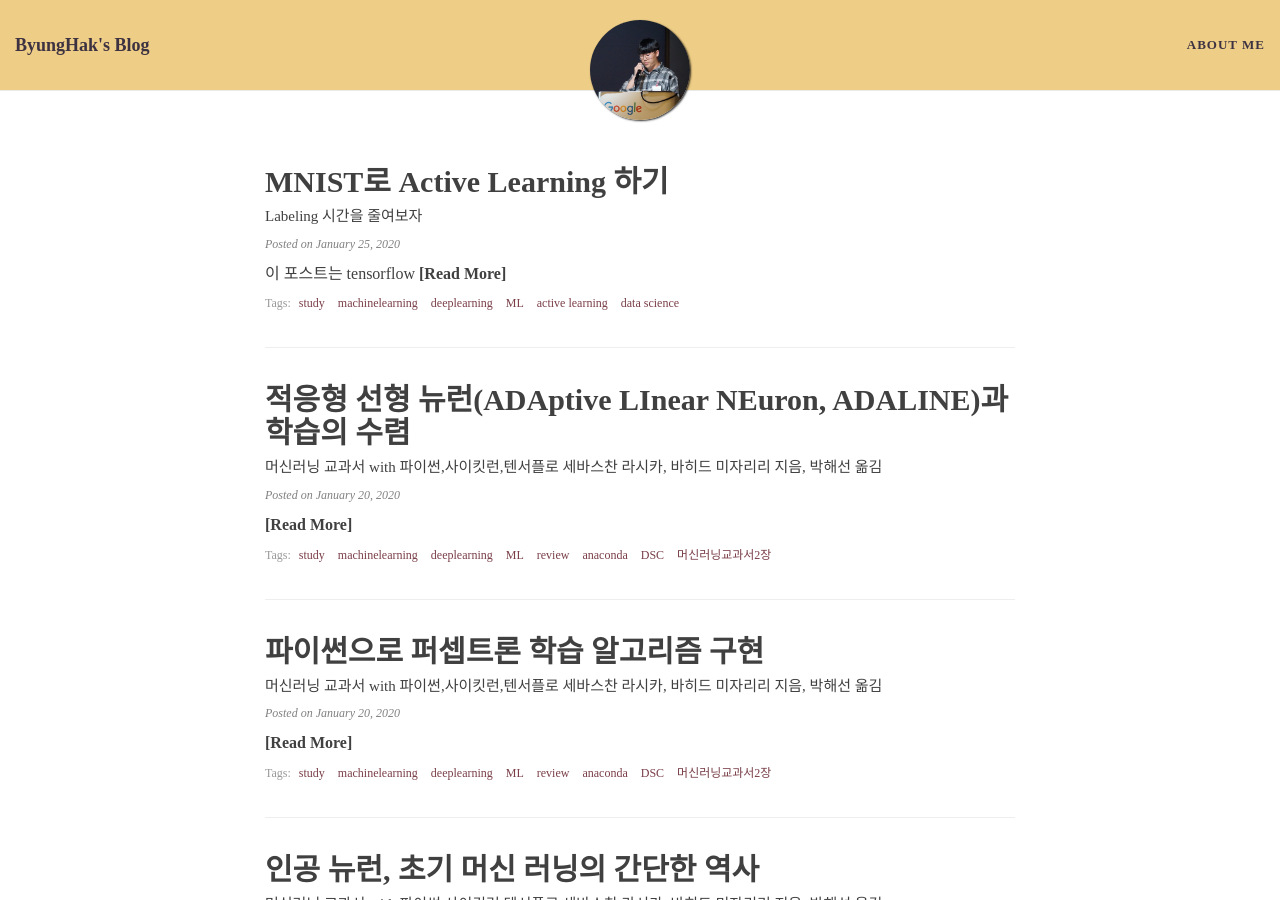
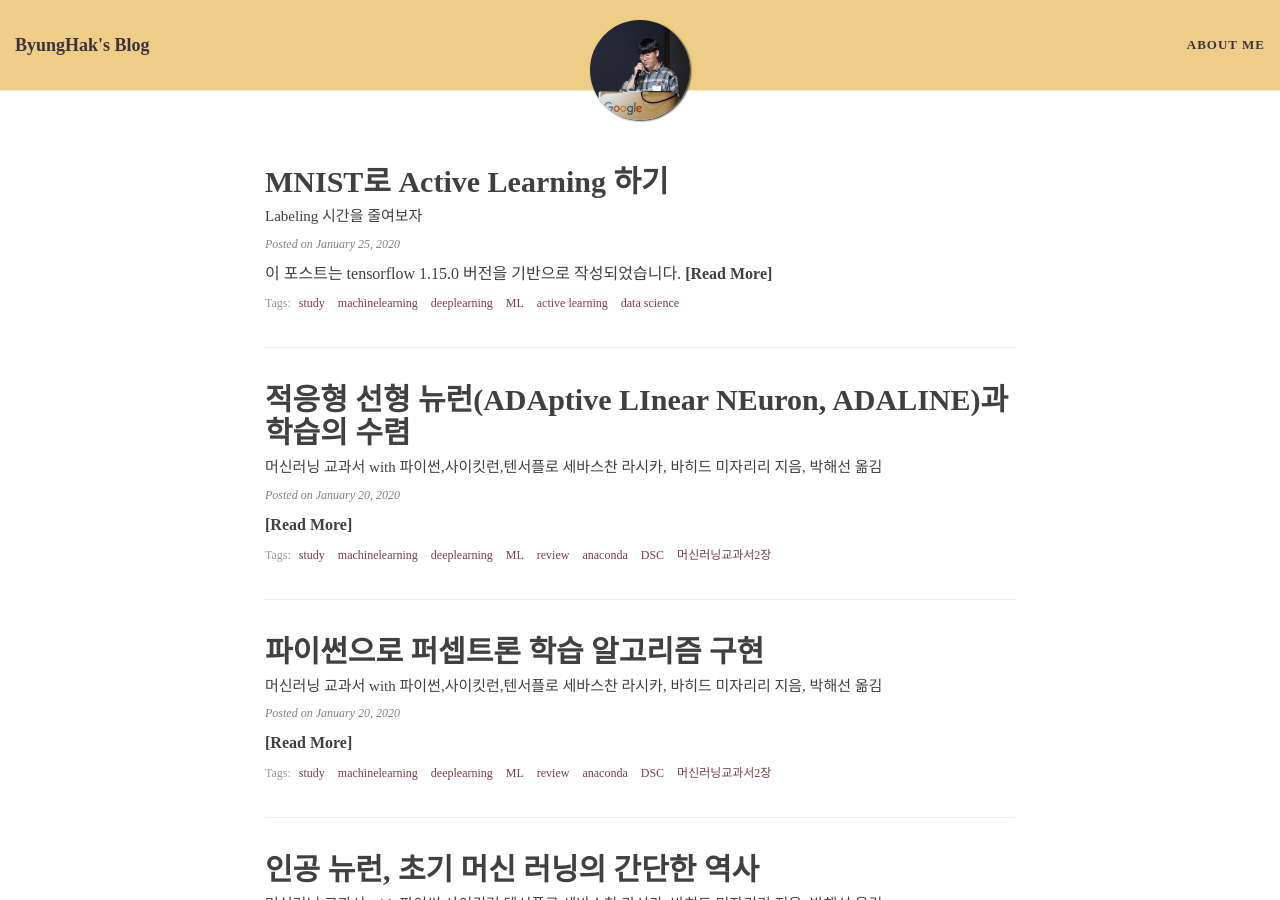
Before and after one commit to bengHak/benghak.github.io, a Jekyll site: the page built from index.html, in a window 1280 px wide and 900 px high. Built offline with Jekyll 4.4.1, drawn with Linux system fonts in a browser that asks for light colours; nearby versions of some CDN libraries; some web fonts are replaced; the list of posts is cut into pages by our own code.

Commit message:
텐서플로우 버전 명시

```diff
--- a/_posts/2020-01-25-ML_active_learning.md
+++ b/_posts/2020-01-25-ML_active_learning.md
@@ -9,7 +9,7 @@ use_math: true
 
 
 
-> 이 포스트는 tensorflow
+> 이 포스트는 tensorflow 1.15.0 버전을 기반으로 작성되었습니다.
 
 # MNIST로 Active Learning 하기
 
```
